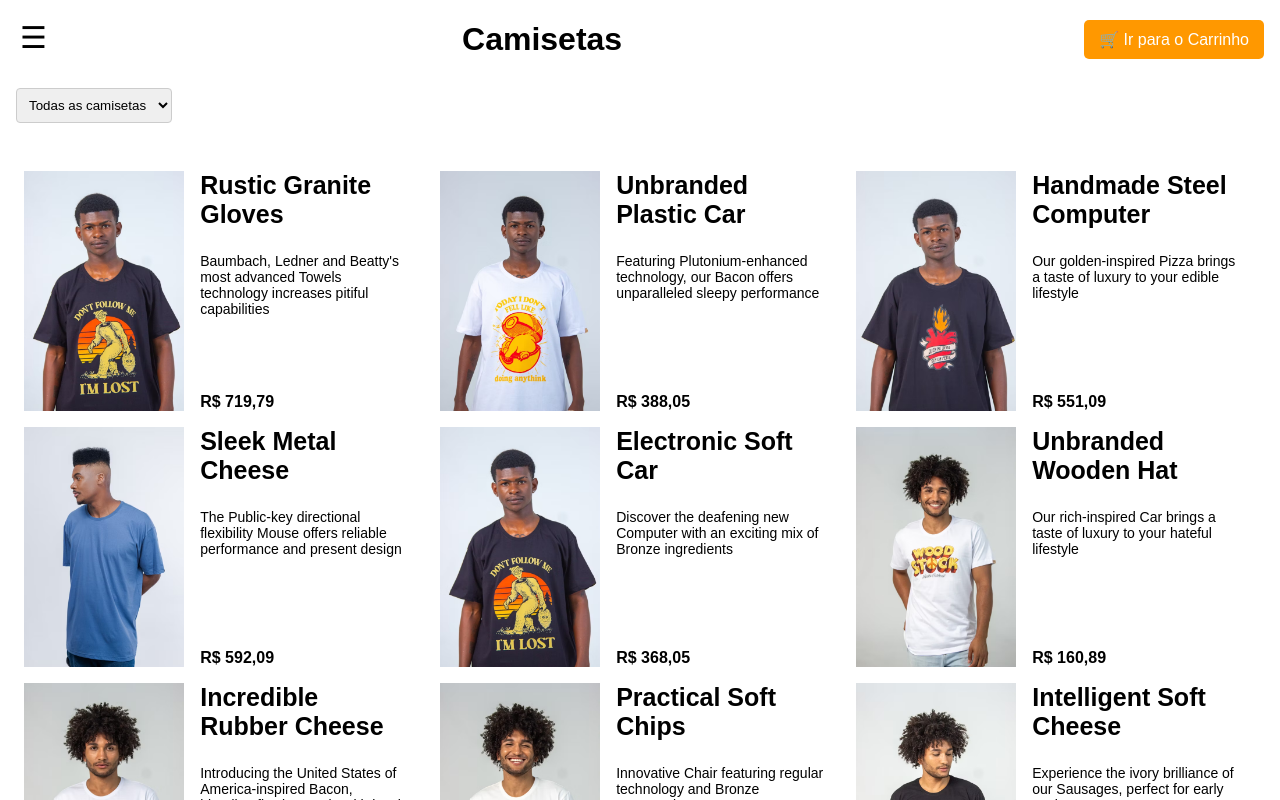
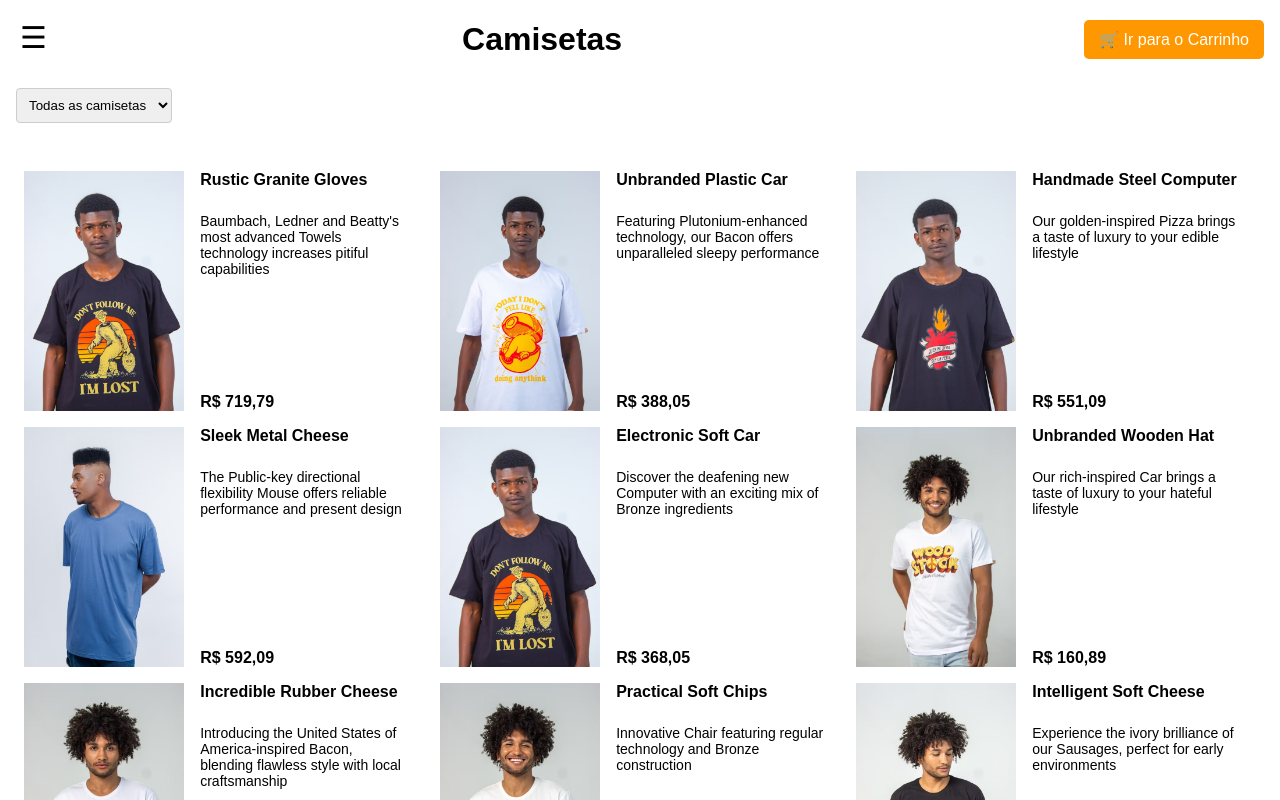
Before and after one commit to MatheusBeniniF/chico-rei, a Vue app: page / in a window 1280 px wide. Shown: the top 800 px of the page. Built offline with nearby package versions, Linux system fonts and the light colour scheme.

Commit message:
fix: product name font size

```diff
--- a/src/components/CamisetasComponent.vue
+++ b/src/components/CamisetasComponent.vue
@@ -46,7 +46,7 @@ const goToCheckout = () => {
           <img :src="product.img" alt="product" class="image" />
           <div class="info">
             <div class="product-info">
-              <h2>{{ product.name }}</h2>
+              <h2 class="product-name">{{ product.name }}</h2>
               <p class="description">
                 {{ product.description }}
               </p>
--- a/src/styles/home.less
+++ b/src/styles/home.less
@@ -1,3 +1,7 @@
+.product-name {
+  font-size: @subtitle;
+}
+
 .content {
   height: 15rem;
   width: 25rem;
```
